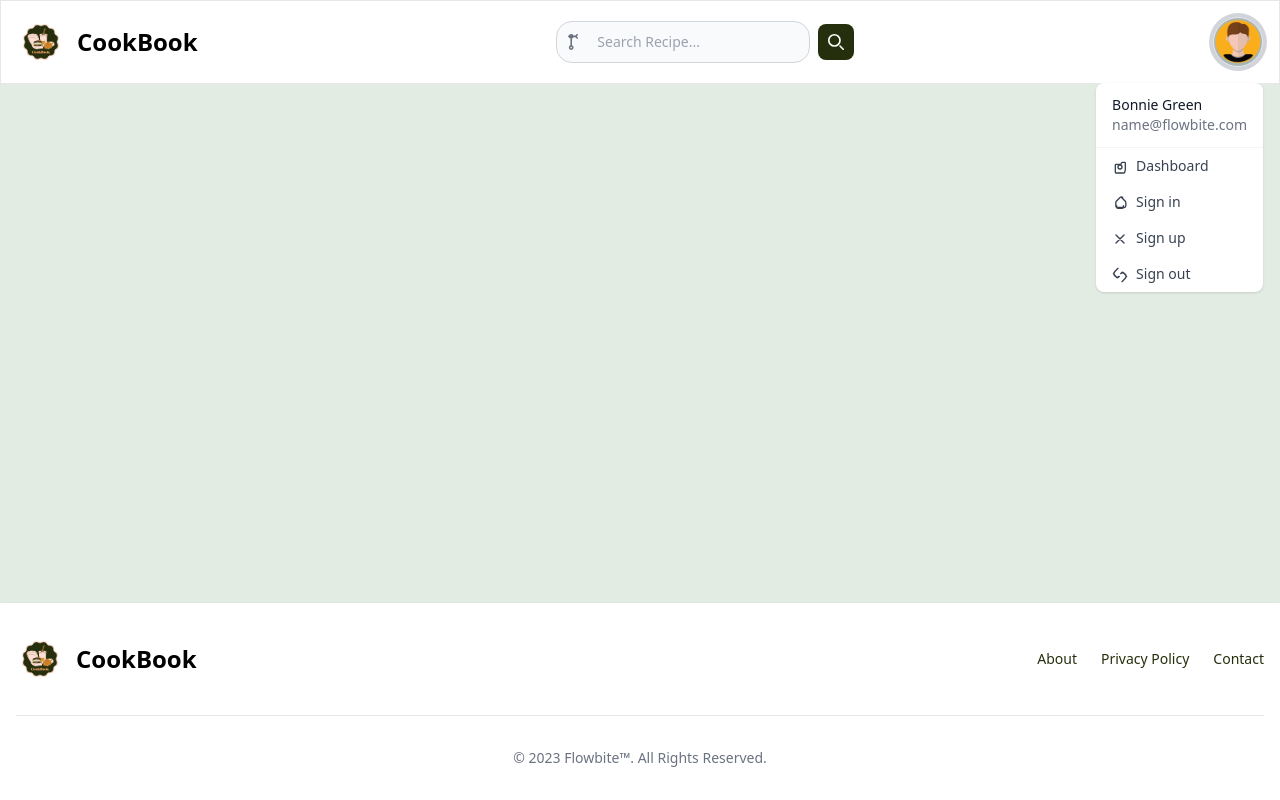
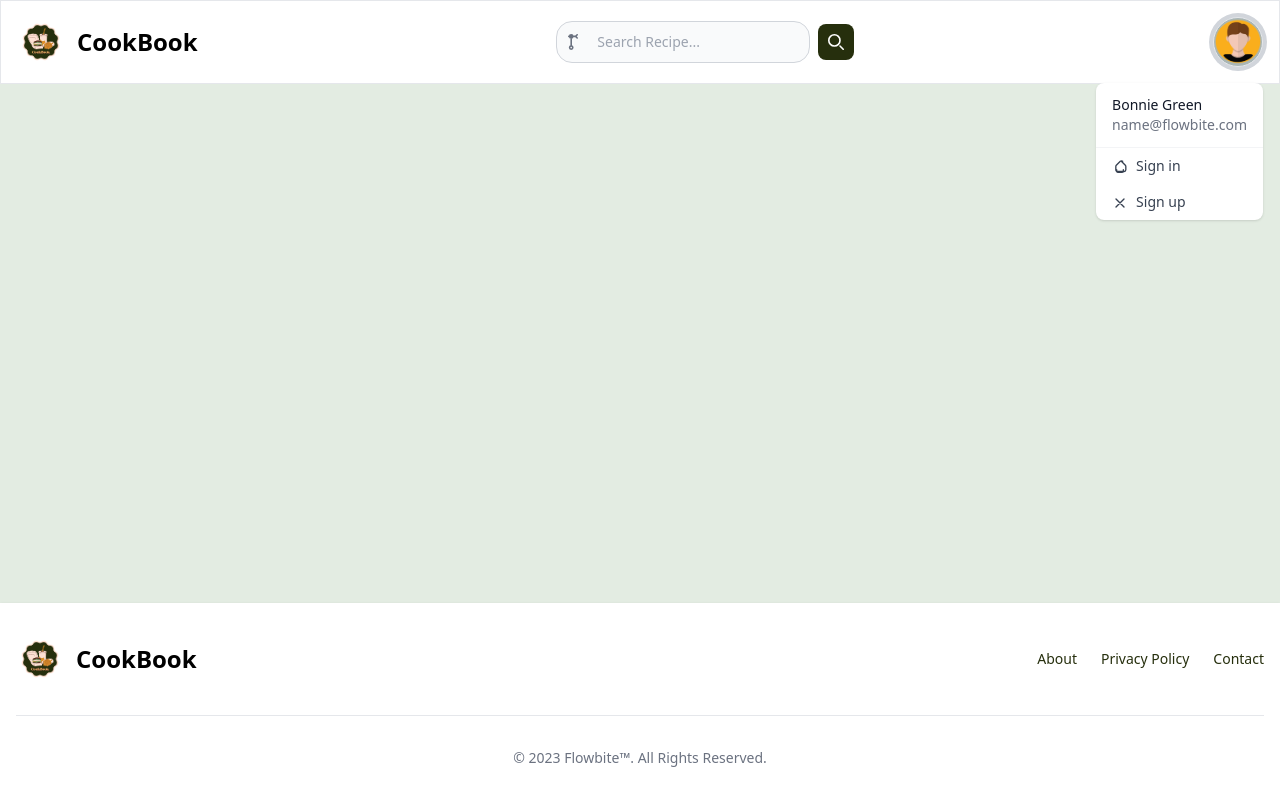
Before and after one commit to Naeemi7/CookBook, a React (Vite) app in the folder frontend/: page / in a window 1280 px wide. Both pictures are taken after a click on the button "Open user menu". Built offline with nearby package versions, Linux system fonts and the light colour scheme.

Commit message:
bug fixed

```diff
--- a/frontend/src/components/Navbar.jsx
+++ b/frontend/src/components/Navbar.jsx
@@ -1,10 +1,11 @@
 import { useState } from "react";
 import { NavLink } from "react-router-dom";
-
+import useUserContext from "../context/useUserContext";
 import guestProfile from "../assets/images/navbar/profile.png";
 import logo from "../assets/images/navbar/logo.png";
 
 const Navbar = () => {
+  const { loggedIn } = useUserContext();
   const [isProfileOpen, setProfileOpen] = useState(false);
   const [isMenuOpen, setMenuOpen] = useState(false);
 
@@ -13,7 +14,7 @@ const Navbar = () => {
       <div className="max-w-screen-xl flex flex-wrap items-center justify-between mx-auto p-4">
         {/* Logo section */}
         <a href="#" className="flex items-center">
-          <img src={logo} className="h-12 mr-3" alt="Cook book logo" />
+          <img src={logo} className="h-12 mr-3" alt="Cookbook logo" />
           <span className="self-center text-2xl font-semibold whitespace-nowrap dark:text-cards">
             CookBook
           </span>
@@ -23,7 +24,7 @@ const Navbar = () => {
         <div className="md:hidden">
           <button
             type="button"
-            className="p-2.5 ml-2 text-sm font-medium text-white bg-cards rounded-lg hover:bg-cards focus:ring-2 focus:outline-none focus:ring-button dark:bg-cards dark:hover-bg-cards"
+            className="p-2.5 ml-2 text-sm font-medium text-white bg-cards rounded-lg hover:bg-cards focus:ring-2 focus:outline-none focus:ring-button dark:bg-cards dark:hover:bg-cards"
           >
             <svg
               className="w-4 h-4"
@@ -77,7 +78,7 @@ const Navbar = () => {
           </div>
           <button
             type="submit"
-            className="p-2.5 ml-2 text-sm font-medium text-white bg-cards rounded-lg  hover:bg-button focus:ring-2 focus:outline-none focus:ring-cards dark:bg-cards dark:hover-bg-cards"
+            className="p-2.5 ml-2 text-sm font-medium text-white bg-cards rounded-lg hover:bg-button focus:ring-2 focus:outline-none focus:ring-cards dark:bg-cards dark:hover-bg-cards"
           >
             <svg
               className="w-4 h-4"
@@ -124,6 +125,7 @@ const Navbar = () => {
               </div>
 
               <ul>
+                {loggedIn ? (
                   <li>
                     <NavLink
                       to="/dashboard"
@@ -152,6 +154,7 @@ const Navbar = () => {
                       Dashboard
                     </NavLink>
                   </li>
+                ) : (
                   <li>
                     <NavLink
                       to="/login"
@@ -180,32 +183,12 @@ const Navbar = () => {
                       Sign in
                     </NavLink>
                   </li>
-                <li>
-                  <NavLink
-                    to="/register"
-                    className="block px-4 py-2 text-sm text-gray-700 hover:bg-cards dark:hover-bg-gray-600 dark:text-gray-200 dark:hover-text-white rounded-lg"
-                  >
-                    <svg
-                      className="w-4 h-4 inline mr-2"
-                      xmlns="http://www.w3.org/2000/svg"
-                      fill="none"
-                      viewBox="0 0 24 24"
-                      stroke="currentColor"
-                    >
-                      <path
-                        strokeLinecap="round"
-                        strokeLinejoin="round"
-                        strokeWidth="2"
-                        d="M6 18L18 6M6 6l12 12"
-                      />
-                    </svg>
-                    Sign up
-                  </NavLink>
-                </li>
+                )}
+                {loggedIn ? (
                   <li>
                     <NavLink
                       to="/logout"
-                    className="block px-4 py-2 text-sm text-gray-700 hover:bg-cards dark:hover-bg-gray-600 dark:text-gray-200 dark:hover-text-white rounded-lg"
+                      className="block px-4 py-2 text-sm text-gray-700 hover-bg-cards dark:hover-bg-gray-600 dark:text-gray-200 dark:hover-text-white rounded-lg"
                     >
                       <svg
                         className="w-4 h-4 inline mr-2"
@@ -230,6 +213,30 @@ const Navbar = () => {
                       Sign out
                     </NavLink>
                   </li>
+                ) : (
+                  <li>
+                    <NavLink
+                      to="/register"
+                      className="block px-4 py-2 text-sm text-gray-700 hover-bg-cards dark:hover-bg-gray-600 dark:text-gray-200 dark:hover-text-white rounded-lg"
+                    >
+                      <svg
+                        className="w-4 h-4 inline mr-2"
+                        xmlns="http://www.w3.org/2000/svg"
+                        fill="none"
+                        viewBox="0 0 24 24"
+                        stroke="currentColor"
+                      >
+                        <path
+                          strokeLinecap="round"
+                          strokeLinejoin="round"
+                          strokeWidth="2"
+                          d="M6 18L18 6M6 6l12 12"
+                        />
+                      </svg>
+                      Sign up
+                    </NavLink>
+                  </li>
+                )}
               </ul>
             </div>
           )}
```
Lines whose indentation alone changed are shown as unchanged.
